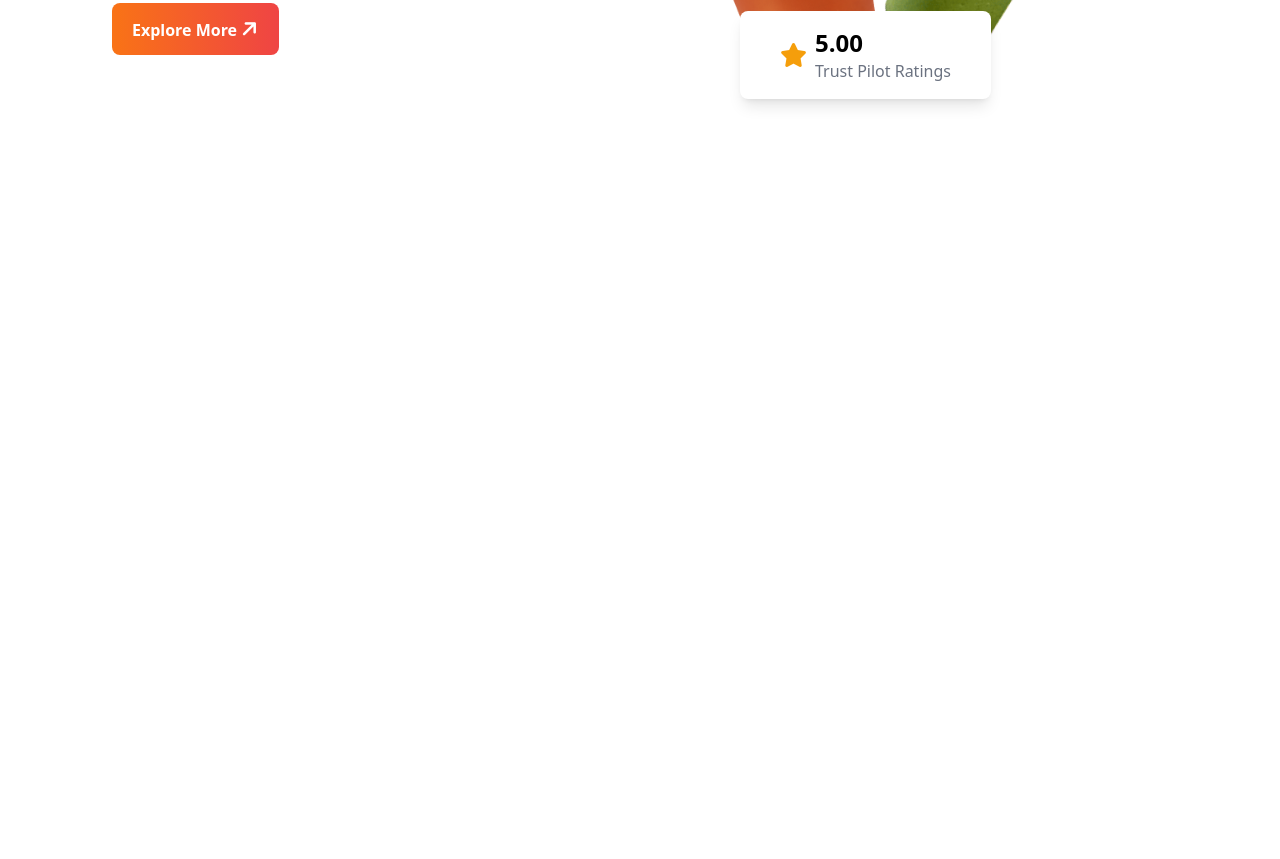
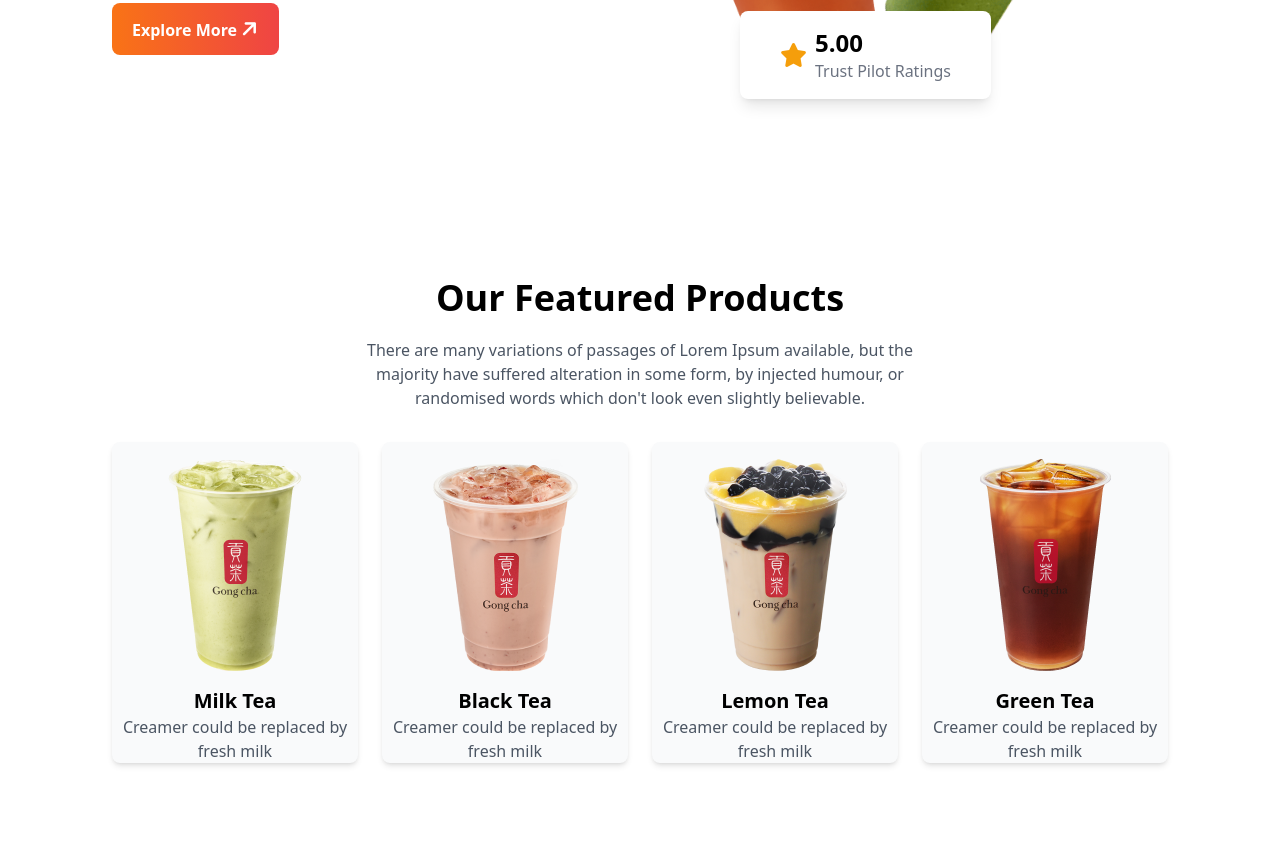
Before and after one commit to abdullah0153757/tea-house-with-tailwind, a plain HTML site: page index.html in a window 1280 px wide. Shown: the part 349-1208 px from the top of the page. Before the commit the page ends 800 px from the top, so only its background shows below. Drawn offline with nearby package versions, Linux system fonts and the light colour scheme.

Commit message:
added feature product section done

```diff
--- a/index.html
+++ b/index.html
@@ -29,7 +29,7 @@
     <!-- main content -->
      <main class="max-w-screen-xl mx-auto px-16 lg:px-28">
       <!-- Header section -->
-       <header class="flex pt-10 mb-20">
+       <header class="lg:flex pt-10 mb-20">
         <!-- text content -->
          <div>
             <h1 class="text-5xl md:text-7xl">It's good <br>
@@ -59,6 +59,56 @@
          </div>
        </header>
 
+       <!-- feature product section -->
+        <section class="py-8 lg:py-24">
+            <!-- title -->
+             <div class="text-center mb-8">
+              <h1 class="text-3xl md:text-4xl font-bold mb-5">Our Featured Products</h1>
+              <p class="text-gray-600 max-w-xl mx-auto">There are many variations of passages of Lorem Ipsum available, but the majority have suffered alteration in some form, by injected humour, or randomised words which don't look even slightly believable. </p>
+             </div>
+
+             <!-- grid cards -->
+              <div class="grid grid-cols-1 md:grid-cols-2 lg:grid-cols-4 gap-6 text-center">
+                <!-- product card -->
+                 <div class="rounded-lg shadow-md bg-gray-50 overflow-hidden">
+                    <img class="mx-auto pt-4" src="./images/tea-1.png" alt="">
+
+                    <div class="pt-4">
+                      <h2 class="font-bold text-xl">Milk Tea</h2>
+                    <p class="text-gray-600">Creamer could be replaced by fresh milk</p>
+                    </div>
+                 </div>
+                <!-- product card -->
+                 <div class="rounded-lg shadow-md bg-gray-50 overflow-hidden">
+                    <img class="mx-auto pt-4" src="./images/tea-2.png" alt="">
+
+                    <div class="pt-4">
+                      <h2 class="font-bold text-xl">Black Tea</h2>
+                    <p class="text-gray-600">Creamer could be replaced by fresh milk</p>
+                    </div>
+                 </div>
+                <!-- product card -->
+                 <div class="rounded-lg shadow-md bg-gray-50 overflow-hidden">
+                    <img class="mx-auto pt-4" src="./images/tea-3.png" alt="">
+
+                    <div class="pt-4">
+                      <h2 class="font-bold text-xl">Lemon Tea</h2>
+                    <p class="text-gray-600">Creamer could be replaced by fresh milk</p>
+                    </div>
+                 </div>
+                <!-- product card -->
+                 <div class="rounded-lg shadow-md bg-gray-50 overflow-hidden">
+                    <img class="mx-auto pt-4" src="./images/tea-4.png" alt="">
+
+                    <div class="pt-4">
+                      <h2 class="font-bold text-xl">Green Tea</h2>
+                    <p class="text-gray-600">Creamer could be replaced by fresh milk</p>
+                    </div>
+                 </div>
+
+              </div>
+        </section>
+
      </main>
 </body>
 </html>
```
